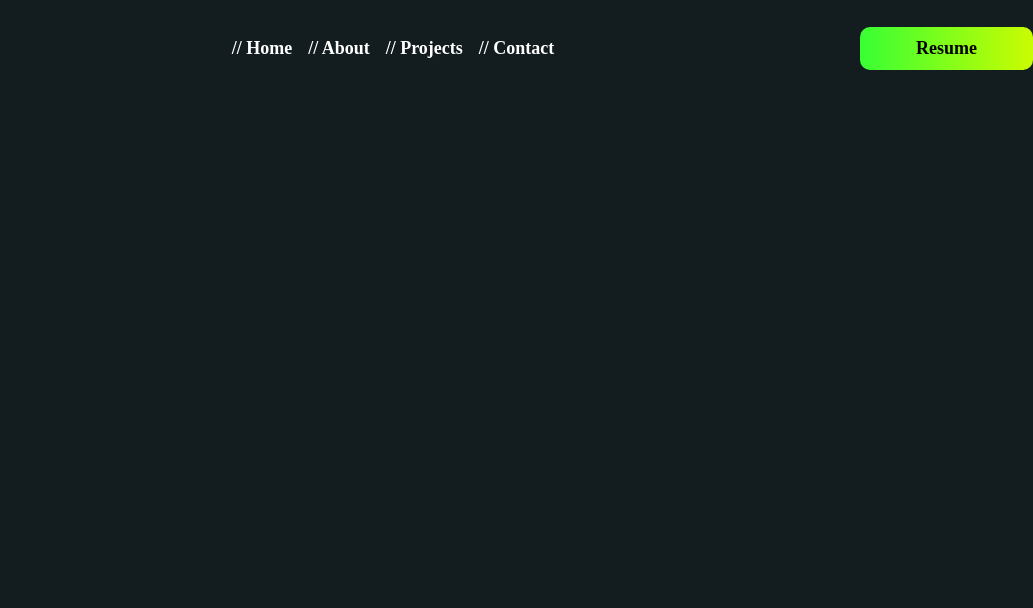
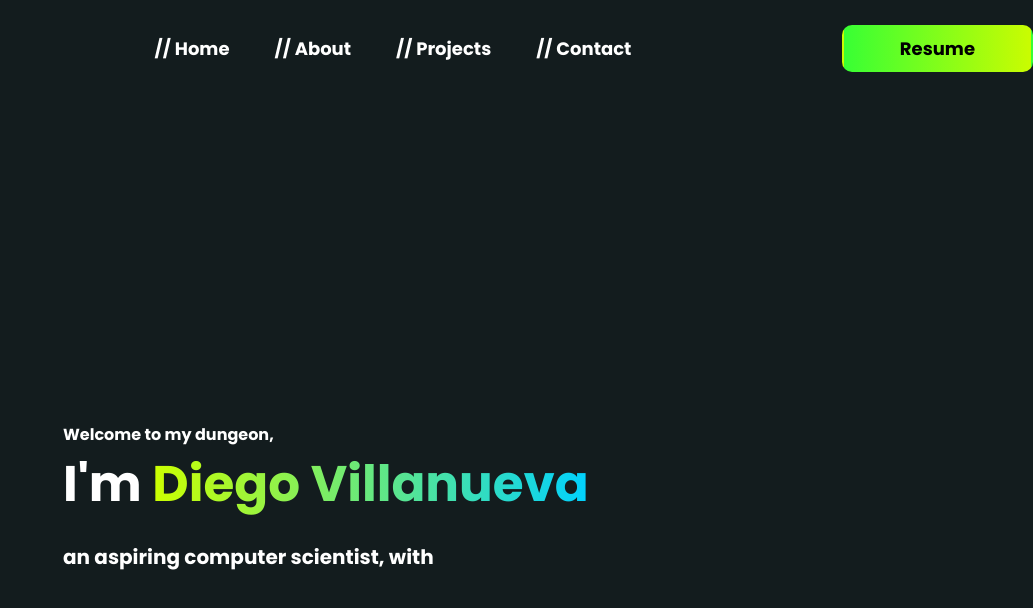
Before and after one commit to Jay-DVT/personal-webpage, a Next.js app: page / in a window 1280 px wide. Shown: the top 608 px of the page, without its empty margins (247-1280 px from the left). Built offline with nearby package versions, Linux system fonts and the light colour scheme.

Commit message:
Create Hero and Slight animation creaction

```diff
--- a/components/Button.tsx
+++ b/components/Button.tsx
@@ -2,7 +2,7 @@ import React from 'react'
 
 const Button = ({ style , content }: {style: string; content: string}) => {
   return (
-    <button type='button' className={`py-2 px-[56px] bg-white ${style} rounded-[10px] bg-gradient-to-r from-[#38FF34] to-[#CAFC01]`}>
+    <button type='button' className={`py-2 px-[56px] bg-white ${style} rounded-[10px] bg-gradient-to-r from-[#38FF34] to-[#CAFC01] hover:text-[#CAFC01] hover:bg-none hover:bg-transparent hover:border-[#CAFC01] border-2 border-transparent`}>
         {content}
     </button>
   )
--- a/components/Header.tsx
+++ b/components/Header.tsx
@@ -1,25 +1,65 @@
 import React from 'react';
 import { motion } from "framer-motion";
 import Button from './Button';
+import { Typewriter } from 'react-simple-typewriter';
+
 type Props = {}
 
 export default function Header({}: Props) {
   return (
 
-    <header className='flex justify-center sticky top-0 font-bold max-w-7xl mx-auto text-[18px] items-center'>
+    <header className='flex justify-center sticky top-0 font-bold max-w-7xl mx-auto sm:text-[18px] text-[15px] items-center'>
       {/* Invisible button used to achieve the other button's right position */}
       <Button style={'hidden md:inline-flex text-black invisible'} content={'Resume'}/>
-      <div id='header-anchor-container' className='py-[35px] flex space-x-4 justify-center mx-auto'>
+      <div id='header-anchor-container' className='py-[35px] flex space-x-[45px] justify-center mx-auto'>
         {/* Shortcuts */}
-        <a href="#Home">// Home</a>
-        <a href="#About">// About</a>
-        <a href="#Projects">// Projects</a>
-        <a href="#Contact">// Contact</a>
+        <a href="#home">//
+          <span>
+          <Typewriter
+            words={[' Home']}
+            typeSpeed={30}
+            />
+          </span></a>
+        <a href="#about">//
+        <span>
+          <Typewriter
+            words={[' About']}
+            typeSpeed={150}
+            delaySpeed={2000}
+            />
+          </span></a>
+        <a href="#projects">//
+        <span>
+          <Typewriter
+            words={[' Projects']}
+            typeSpeed={130}
+            />
+          </span></a>
+        <a href="#contact">//
+        <span>
+          <Typewriter
+            words={[' Contact']}
+            typeSpeed={200}
+            delaySpeed={1000}
+            />
+          </span></a>
       </div>
         {/* Resume link button */}
-      <div className=''>
-        <Button style={'hidden md:inline-flex text-black'} content={'Resume'} />
-      </div>
+      <motion.div
+      initial = {{
+        x: 100,
+        opacity: 0,
+        scale: 1,
+      }}
+      animate = {{
+        x: 0,
+        opacity: 1,
+        scale:1,
+      }}
+      transition = {{duration: 2, }}
+      >
+        <Button style={'hidden md:inline-flex text-black xl:mr-[0px] mr-[30px]'} content={'Resume'} />
+      </motion.div>
     </header>
   )
 }
--- a/components/Hero.tsx
+++ b/components/Hero.tsx
@@ -1,9 +1,24 @@
-import React from 'react'
+import React from 'react';
+import {useTypewriter} from 'react-simple-typewriter';
 
 type Props = {}
 
 export default function Hero({}: Props) {
+  const {text} = useTypewriter({
+    words: [
+      "less than optimal interests",
+      "lacking energy",
+      "too much time in my hands"
+    ],
+    loop: true,
+    delaySpeed: 8000,
+  });
+
   return (
-    <div>Hero</div>
+    <div className='h-screen flex flex-col justify-center lg:ml-[310px] mx-[12%] font-bold'> {/* 124 extra from the left div */}
+      <p className='text-[16px]'>Welcome to my dungeon,</p>
+      <p className='font-bold md:text-[50px] text-[40px]'>I'm <span className='text-transparent bg-clip-text bg-gradient-to-r from-[#CCFF00] to-[#00D1FF]'>Diego Villanueva</span></p>
+      <p className='md:text-[20px] text-[18px] pt-5'>an aspiring computer scientist, with <span>{text}</span></p>
+    </div>
   )
 }
--- a/package.json
+++ b/package.json
@@ -12,7 +12,8 @@
     "framer-motion": "^7.3.6",
     "next": "12.3.1",
     "react": "18.2.0",
-    "react-dom": "18.2.0"
+    "react-dom": "18.2.0",
+    "react-simple-typewriter": "^3.0.1"
   },
   "devDependencies": {
     "@types/node": "18.7.21",
--- a/pages/index.tsx
+++ b/pages/index.tsx
@@ -10,11 +10,11 @@ const Home: NextPage = () => {
         <title>Diego Villanueva</title>
         <link rel="icon" href="/favicon.ico" />
       </Head>
-
-      {/* Header */}
       <Header />
       {/* Hero */}
-
+      <section id='hero'>
+        <Hero />
+      </section>
       {/* About */}
 
       {/* Experience */}
--- a/styles/globals.css
+++ b/styles/globals.css
@@ -1,13 +1,17 @@
+@import url('https://fonts.googleapis.com/css?family=Poppins:regular,bold');
+
 @tailwind base;
 @tailwind components;
 @tailwind utilities;
 
 body {
-  font-family: 'Poppins';
+  font-family: 'poppins';
   color: white;
   background-color: #131C1E;
 }
 
-button {
-  background: linear-gradient(270deg, #38FF34 0%, #CAFC01 100%);
+@layer components {
+  .hoverLink {
+    @apply px-6
+  }
 }
```
Also changed, not shown: 1 other file (tests, documents, lock files or other folders).
